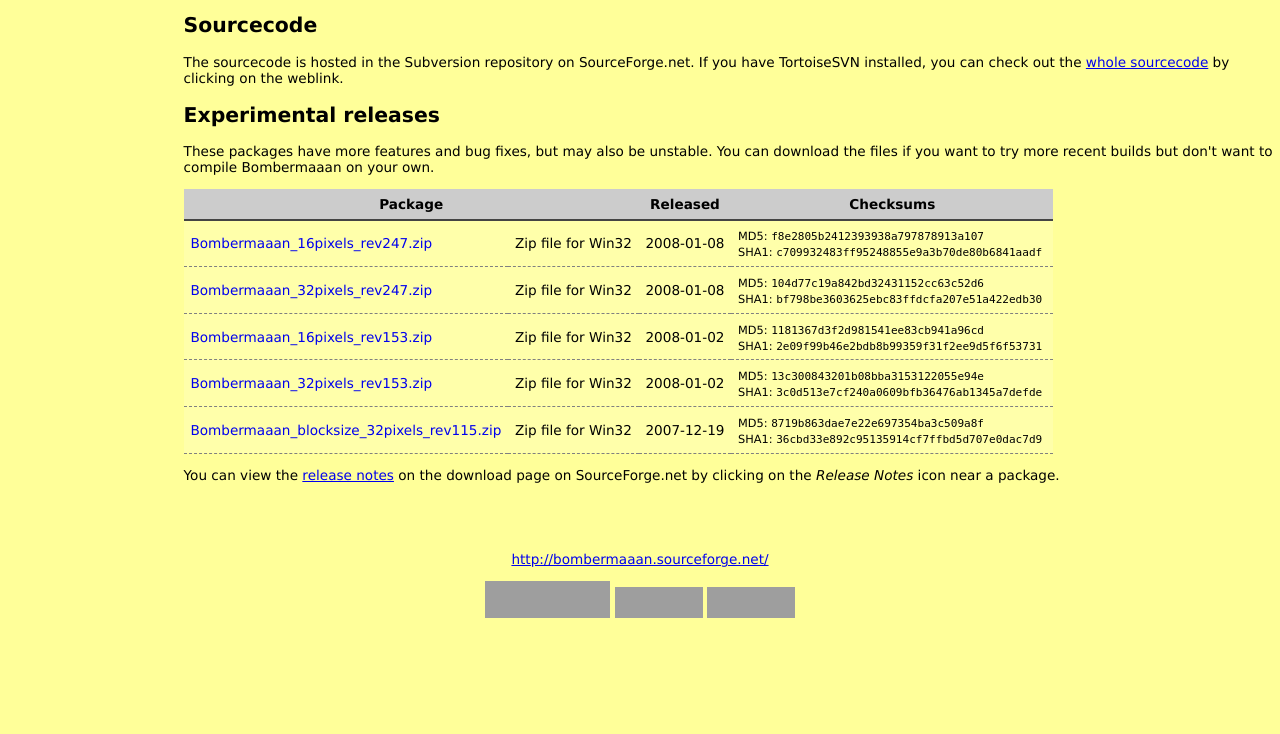
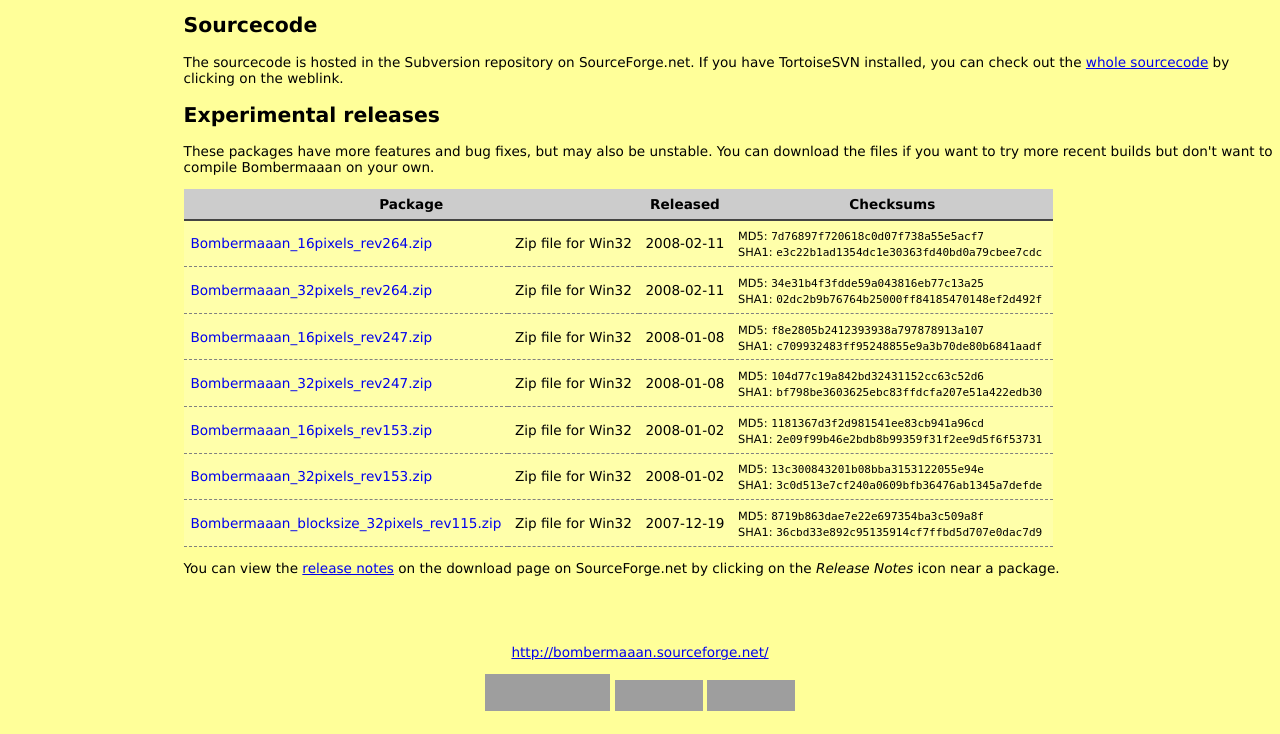
Before and after one commit to talregev/Bombermaaan, a PHP site: page /download.php in a window 1280 px wide. Shown: the part 540-1274 px from the top of the page. Before the commit the page ends 1158 px from the top, so only its background shows below. Run offline with PHP 8.4, Linux system fonts and the light colour scheme; data that the repository does not hold is empty; grey boxes are pictures that could not be loaded.

Commit message:
Added releases of rev. 264
git-svn-id: https://svn.code.sf.net/p/bombermaaan/code/trunk@269 7fe5b47a-8640-0410-b185-a85574715510

```diff
--- a/web/download.php
+++ b/web/download.php
@@ -26,6 +26,20 @@ $downloads = array(
 		),
 	),
 	"experimental" => array(
+		array(
+		"Bombermaaan_16pixels_rev264.zip",
+		"Zip file for Win32",
+		"7d76897f720618c0d07f738a55e5acf7",  // MD5
+		"e3c22b1ad1354dc1e30363fd40bd0a79cbee7cdc",  // SHA1
+		"2008-02-11",
+		),
+		array(
+		"Bombermaaan_32pixels_rev264.zip",
+		"Zip file for Win32",
+		"34e31b4f3fdde59a043816eb77c13a25",  // MD5
+		"02dc2b9b76764b25000ff84185470148ef2d492f",  // SHA1
+		"2008-02-11",
+		),
 		array(
 		"Bombermaaan_16pixels_rev247.zip",
 		"Zip file for Win32",
```
